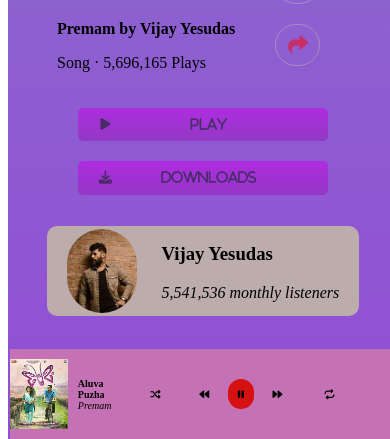
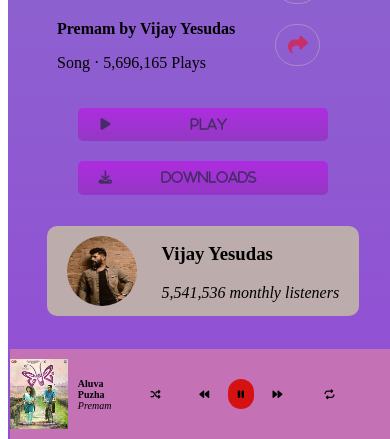
Before and after one commit to bharathikannansambasivam/music_page, a plain HTML site: page index.html in a window 390 px wide. Shown: the part 405-844 px from the top of the page. Drawn offline with Linux system fonts and the light colour scheme.

Commit message:
first commit

```diff
--- a/scss/style.scss
+++ b/scss/style.scss
@@ -334,8 +334,8 @@ footer i{
 
   }
   .artist img {
-    height: 10vh;
+    height: 70px;
     border-radius: 60px;
-    width: 18vw; }
+    width: 70px; }
 
   }
```
Also changed, not shown: css/style.css.
